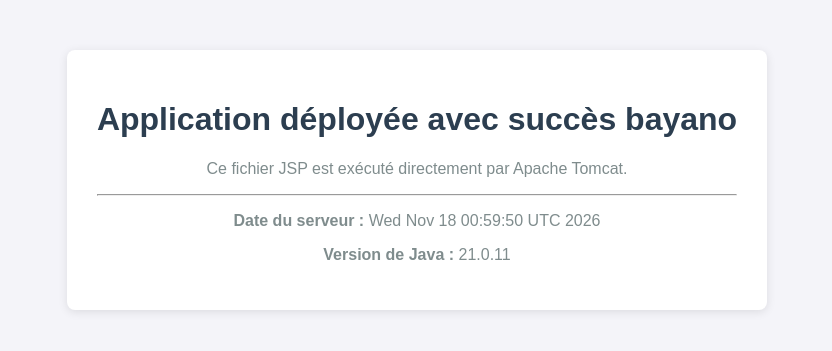
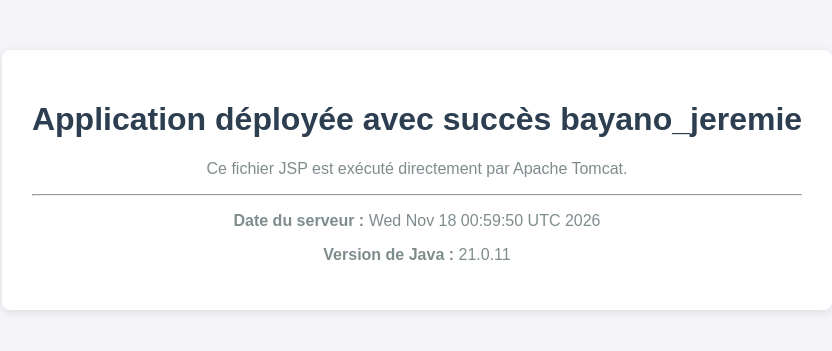
Before and after one commit to kossibayano/projet-jenkins, a Java web app: page / in a window 1280 px wide. Shown: the top 351 px of the page, without its empty margins (223-1055 px from the left). Run offline with Tomcat 11, a stand-in JSP engine, Linux system fonts and the light colour scheme.

Commit message:
Update index.jsp

```diff
--- a/src/main/webapp/index.jsp
+++ b/src/main/webapp/index.jsp
@@ -13,7 +13,7 @@
 </head>
 <body>
     <div class="card">
-        <h1>Application déployée avec succès bayano</h1>
+        <h1>Application déployée avec succès bayano_jeremie</h1>
         <p>Ce fichier JSP est exécuté directement par Apache Tomcat.</p>
         <hr>
         <p><strong>Date du serveur :</strong> <%= new java.util.Date() %></p>
```
